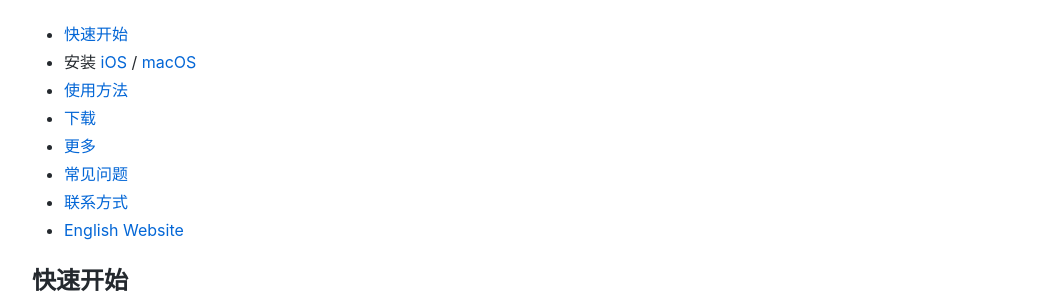
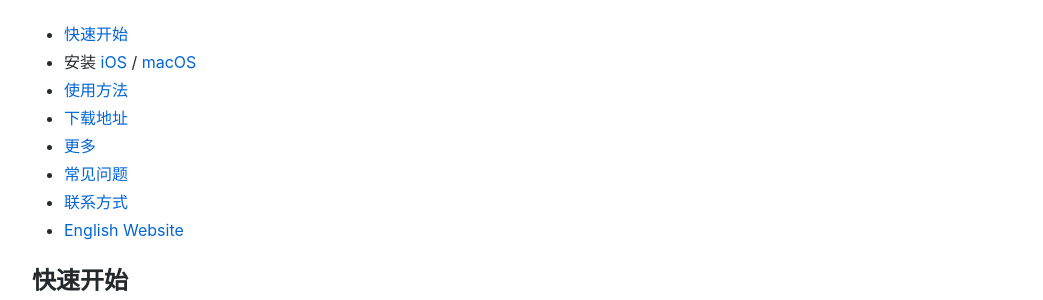
Before and after one commit to remoboard/remoboard.github.io, a Jekyll site: the page built from zhcn.md, in a window 1280 px wide and 900 px high. Shown: the part 267-567 px from the top of the window, without its empty margins (118-1161 px from the left). Built offline with Jekyll 4.4.1, drawn with Linux system fonts in a browser that asks for light colours; comment, search, counter and statistics services are not loaded.

Commit message:
Update zhcn.md

```diff
--- a/zhcn.md
+++ b/zhcn.md
@@ -11,7 +11,7 @@ title: 远程输入法
 - [快速开始](#快速开始)
 - 安装 [iOS](#ios安装) / [macOS](#macos安装)
 - [使用方法](#使用方法)
-- [下载](#下载)
+- [下载地址](#下载地址)
 - [更多](#更多)
 - [常见问题](#常见问题)
 - [联系方式](#联系方式)
```
